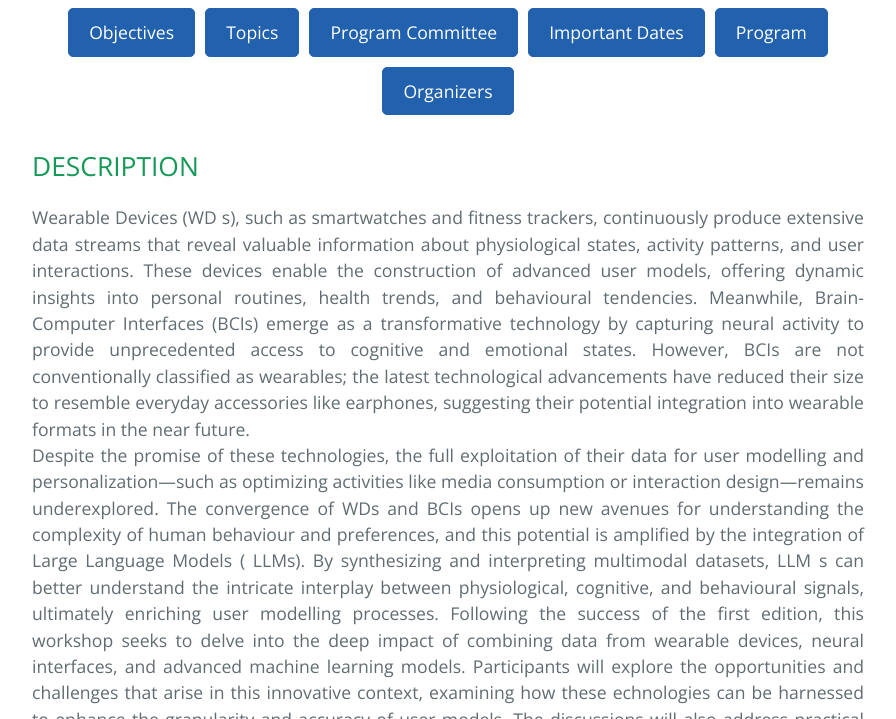
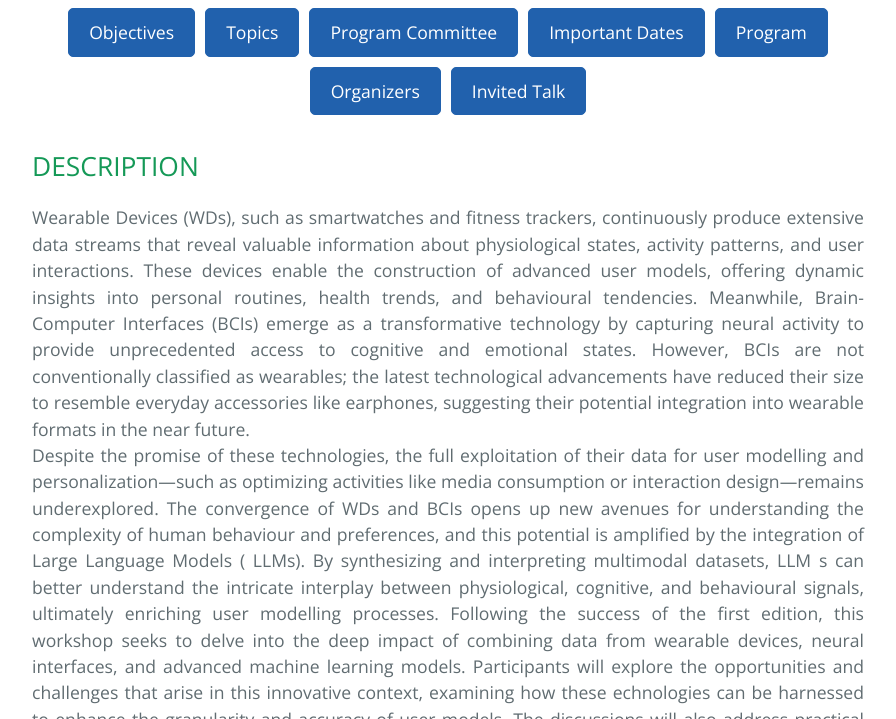
Before and after one commit to sisinflab/webium25, a Jekyll site: the page built from index.md, in a window 1280 px wide and 900 px high, scrolled down 705 px, cut to the strip 181-900 px from the top of the window. Shown: the whole strip, without its empty margins (192-1088 px from the left). Built offline with Jekyll 4.4.1, drawn with Linux system fonts in a browser that asks for light colours.

Commit message:
Update index.md

```diff
--- a/index.md
+++ b/index.md
@@ -8,6 +8,7 @@ layout: default
 <a href="#ID" class="button">Important Dates</a>
 <a href="#WO" class="button">Program</a>
 <a href="#OR" class="button">Organizers</a>
+<a href="#IN" class="button">Invited Talk</a>
 </div>
 
 
@@ -15,7 +16,7 @@ layout: default
 ## DESCRIPTION
 
 <p align="justify">
-Wearable Devices (WD s), such as smartwatches and fitness trackers, continuously produce extensive data streams that reveal valuable information about physiological states, activity patterns, and user interactions. These devices enable the construction of advanced user models, offering dynamic insights into personal routines, health trends, and behavioural tendencies. Meanwhile, Brain-Computer Interfaces (BCIs) emerge as a transformative technology by capturing neural activity to provide unprecedented access to cognitive and
+Wearable Devices (WDs), such as smartwatches and fitness trackers, continuously produce extensive data streams that reveal valuable information about physiological states, activity patterns, and user interactions. These devices enable the construction of advanced user models, offering dynamic insights into personal routines, health trends, and behavioural tendencies. Meanwhile, Brain-Computer Interfaces (BCIs) emerge as a transformative technology by capturing neural activity to provide unprecedented access to cognitive and
 emotional states. However, BCIs are not conventionally classified as wearables; the latest technological advancements have reduced their size to resemble everyday accessories like earphones, suggesting their potential integration into wearable formats in the near future.
 <br>
 Despite the promise of these technologies, the full exploitation of their data for user modelling and personalization—such as optimizing activities like media consumption or interaction design—remains underexplored. The convergence of WDs and BCIs opens up new avenues for understanding the complexity of human behaviour and preferences, and this potential is amplified by the integration of Large Language Models ( LLMs). By synthesizing and interpreting multimodal datasets, LLM s can better understand the intricate interplay between physiological, cognitive, and behavioural signals, ultimately enriching user modelling processes.
```
